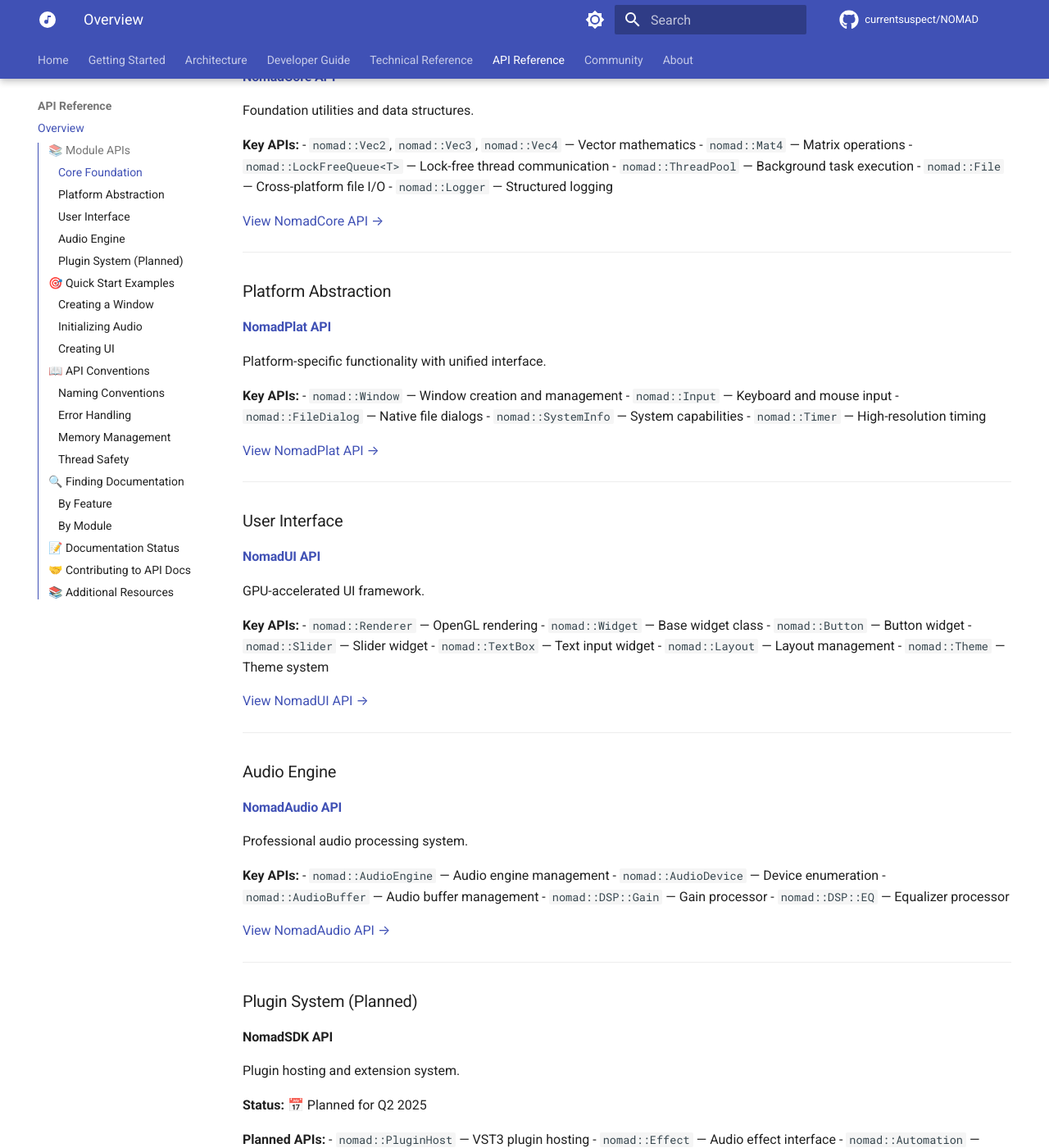
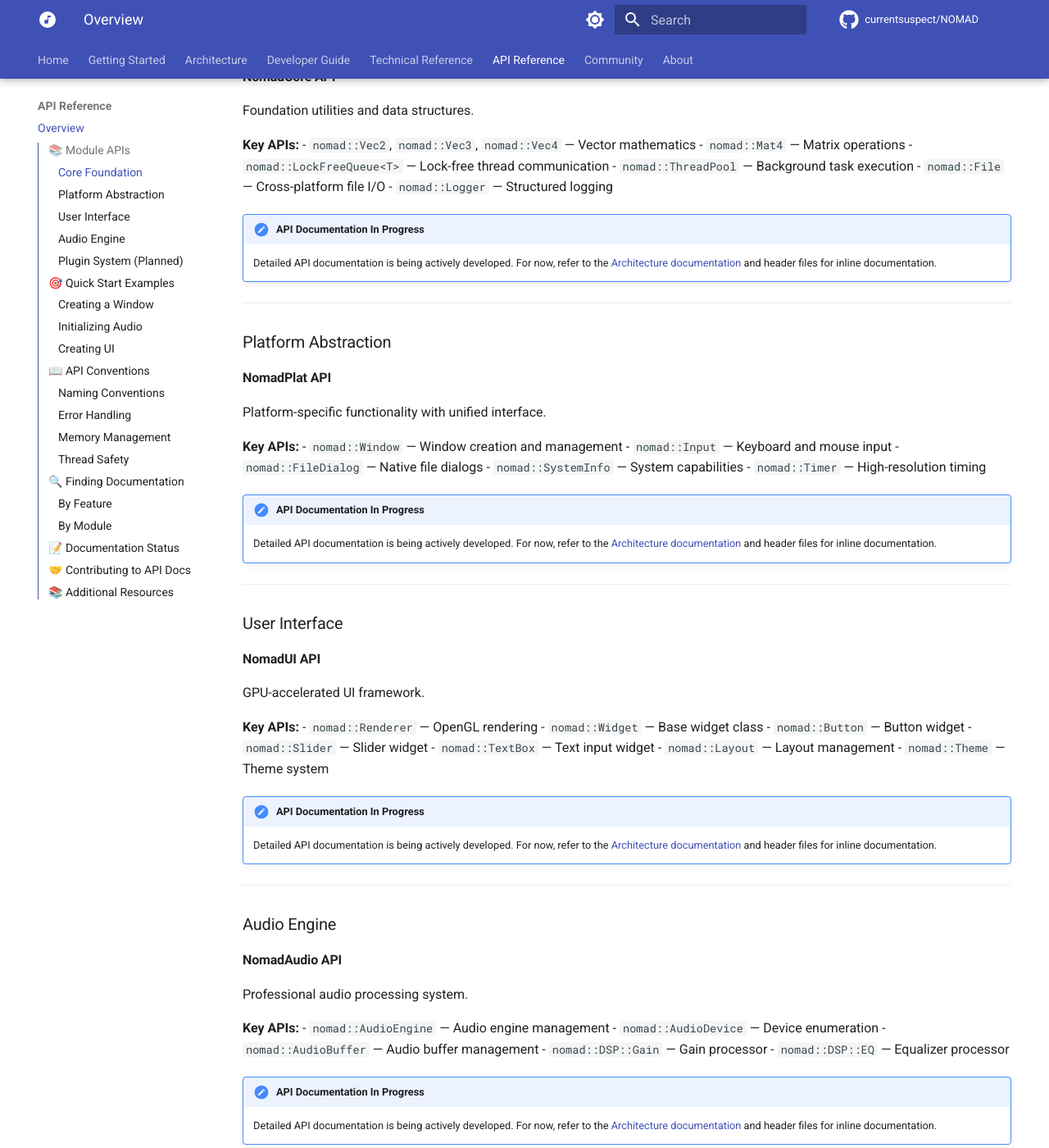
Before and after one commit to currentsuspect/NOMAD, an MkDocs documentation site: the page built from docs/api/index.md, in a window 1280 px wide and 1400 px high, scrolled down 407 px. Shown: the whole window at 82% size. Built offline with MkDocs 1.6.1 and Material for MkDocs 9.7.7, drawn with Linux system fonts in a browser that asks for light colours; comment, search, counter and statistics services are not loaded; the version menu is left out; some of the changed text lies outside the part shown.

Commit message:
Remove broken API documentation links - use architecture docs instead
Co-authored-by: currentsuspect <166509033+currentsuspect@users.noreply.github.com>

```diff
--- a/docs/api/index.md
+++ b/docs/api/index.md
@@ -8,7 +8,7 @@ NOMAD's API is organized by module. Each module provides a focused set of functi
 
 ### Core Foundation
 
-#### [NomadCore API](nomad-core-api.md)
+#### NomadCore API
 Foundation utilities and data structures.
 
 **Key APIs:**
@@ -19,13 +19,14 @@ Foundation utilities and data structures.
 - `nomad::File` — Cross-platform file I/O
 - `nomad::Logger` — Structured logging
 
-[View NomadCore API →](nomad-core-api.md)
+!!! note "API Documentation In Progress"
+    Detailed API documentation is being actively developed. For now, refer to the [Architecture documentation](../architecture/nomad-core.md) and header files for inline documentation.
 
 ---
 
 ### Platform Abstraction
 
-#### [NomadPlat API](nomad-plat-api.md)
+#### NomadPlat API
 Platform-specific functionality with unified interface.
 
 **Key APIs:**
@@ -35,13 +36,14 @@ Platform-specific functionality with unified interface.
 - `nomad::SystemInfo` — System capabilities
 - `nomad::Timer` — High-resolution timing
 
-[View NomadPlat API →](nomad-plat-api.md)
+!!! note "API Documentation In Progress"
+    Detailed API documentation is being actively developed. For now, refer to the [Architecture documentation](../architecture/nomad-plat.md) and header files for inline documentation.
 
 ---
 
 ### User Interface
 
-#### [NomadUI API](nomad-ui-api.md)
+#### NomadUI API
 GPU-accelerated UI framework.
 
 **Key APIs:**
@@ -53,13 +55,14 @@ GPU-accelerated UI framework.
 - `nomad::Layout` — Layout management
 - `nomad::Theme` — Theme system
 
-[View NomadUI API →](nomad-ui-api.md)
+!!! note "API Documentation In Progress"
+    Detailed API documentation is being actively developed. For now, refer to the [Architecture documentation](../architecture/nomad-ui.md) and header files for inline documentation.
 
 ---
 
 ### Audio Engine
 
-#### [NomadAudio API](nomad-audio-api.md)
+#### NomadAudio API
 Professional audio processing system.
 
 **Key APIs:**
@@ -69,7 +72,8 @@ Professional audio processing system.
 - `nomad::DSP::Gain` — Gain processor
 - `nomad::DSP::EQ` — Equalizer processor
 
-[View NomadAudio API →](nomad-audio-api.md)
+!!! note "API Documentation In Progress"
+    Detailed API documentation is being actively developed. For now, refer to the [Architecture documentation](../architecture/nomad-audio.md) and header files for inline documentation.
 
 ---
 
@@ -247,12 +251,12 @@ void AudioBuffer::read(float* buffer, int samples);
 
 ### By Feature
 
-Looking for specific functionality? Use the search bar or browse:
+Looking for specific functionality? See the architecture documentation:
 
-- **Window Management** → [NomadPlat API](nomad-plat-api.md)
-- **Rendering** → [NomadUI API](nomad-ui-api.md)
-- **Audio I/O** → [NomadAudio API](nomad-audio-api.md)
-- **File Operations** → [NomadCore API](nomad-core-api.md)
+- **Window Management** → [NomadPlat Architecture](../architecture/nomad-plat.md)
+- **Rendering** → [NomadUI Architecture](../architecture/nomad-ui.md)
+- **Audio I/O** → [NomadAudio Architecture](../architecture/nomad-audio.md)
+- **File Operations** → [NomadCore Architecture](../architecture/nomad-core.md)
 
 ### By Module
 
```
